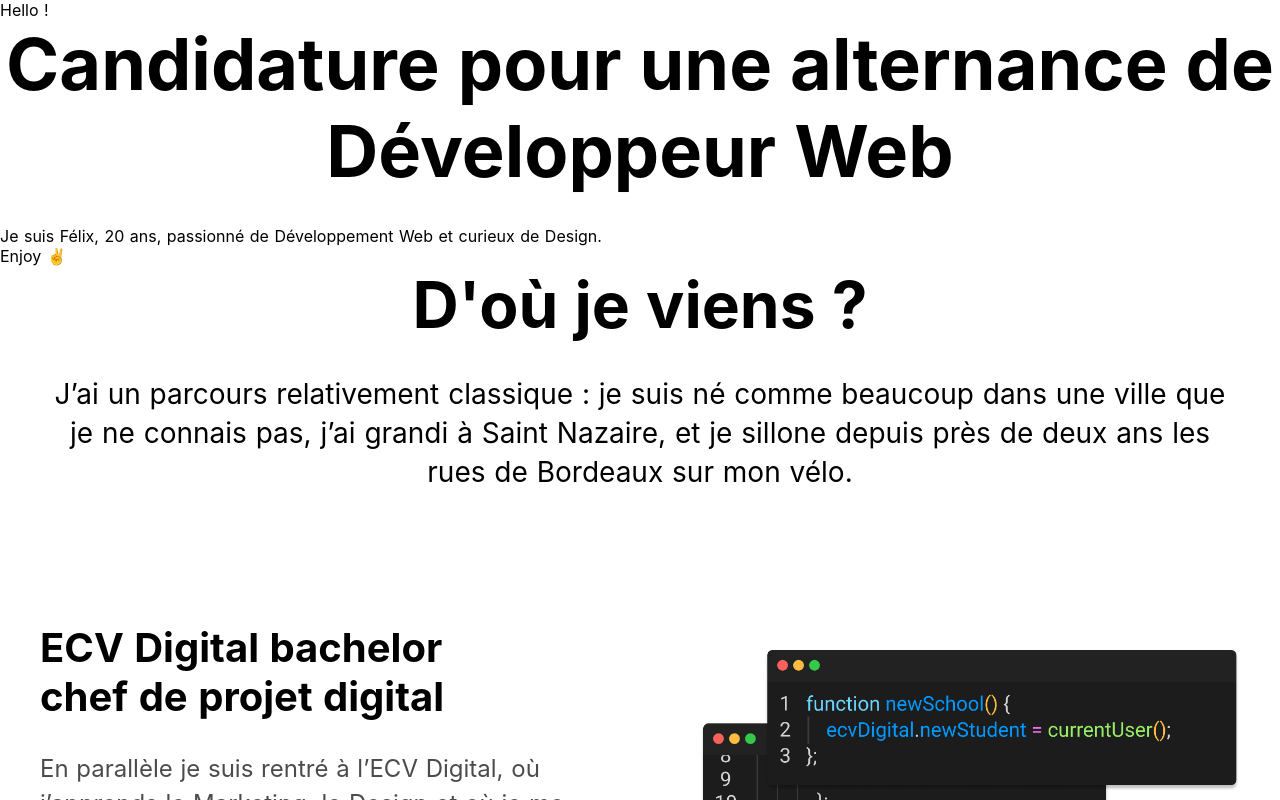
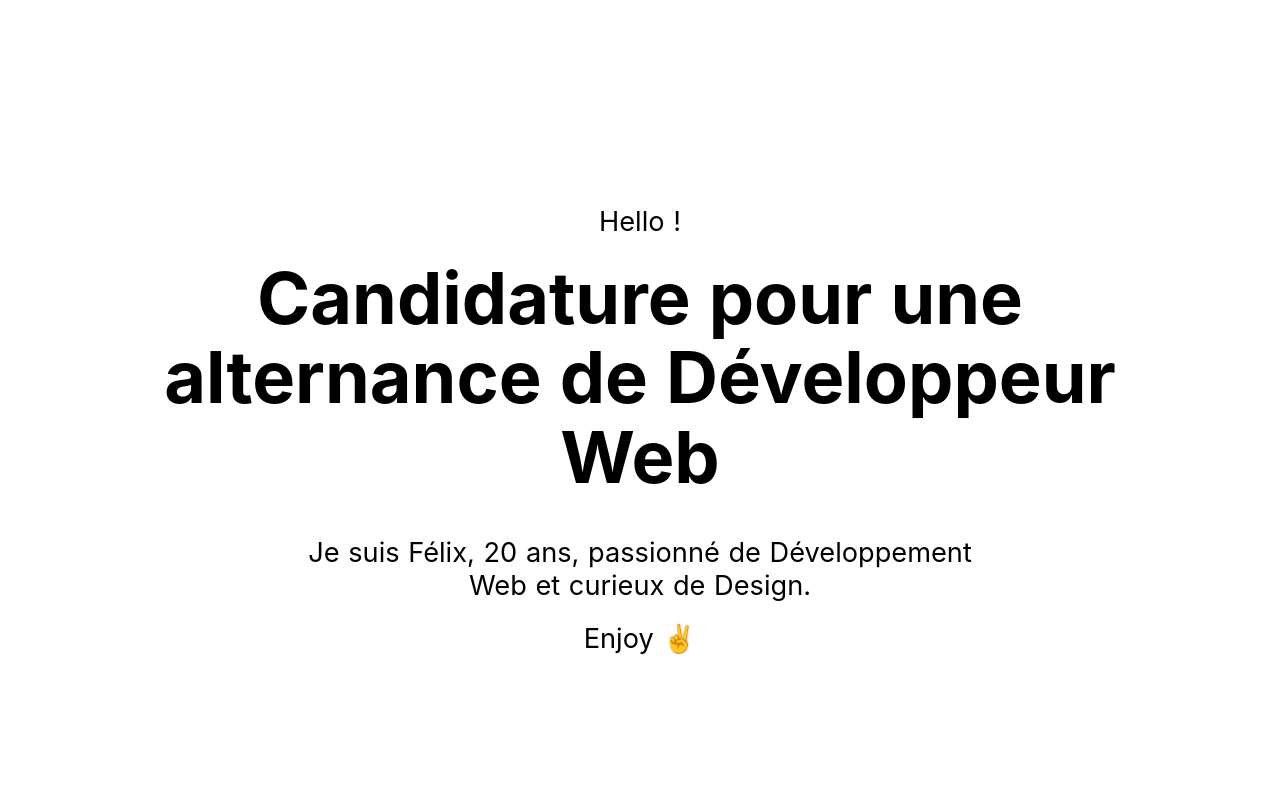
Before and after one commit to fefzdev/nuxt-personal-website, a Nuxt app: page / in a window 1280 px wide. Shown: the top 800 px of the page. Built offline with nearby package versions, Linux system fonts and the light colour scheme.

Commit message:
Review hero component

```diff
--- a/components/Sections/Hero.vue
+++ b/components/Sections/Hero.vue
@@ -1,16 +1,16 @@
 <template>
   <section class="hero">
     <div class="inner--hero">
-      <p>
+      <p lang="en">
         {{ $t('heroSection.hello') }}
       </p>
-      <h1 class="hero__title">
+      <h1 class="title">
         {{ $t('heroSection.title') }}
       </h1>
-      <p class="hero__desc">
+      <p class="desc">
         {{ $t('heroSection.description') }}
       </p>
-      <p>
+      <p lang="en">
         {{ $t('heroSection.intro') }}
       </p>
     </div>
@@ -24,4 +24,46 @@ export default {
 </script>
 
 <style lang="scss" scoped>
+.hero {
+  position: relative;
+  display: flex;
+  width: 100%;
+  height: 100vh;
+  min-height: 600px;
+  padding-top: 80px;
+
+  @media only screen and (min-width: 1px) and (max-width: 900px) {
+    padding-top: 50px;
+  }
+
+  .inner--hero {
+    max-width: 100vw;
+    width: 100%;
+    text-align: center;
+    position: relative;
+    margin: auto;
+
+    > * {
+      margin: 0 auto;
+    }
+
+    p {
+      font-size: 1.7em;
+      max-width: 700px;
+      width: 90%;
+      margin-bottom: 20px;
+
+      @media only screen and (min-width: 1px) and (max-width: 900px) {
+        font-size: 1.375em;
+      }
+    }
+
+    .title {
+      line-height: 1.1em;
+      margin-bottom: 40px;
+      max-width: 1000px;
+      width: 90%;
+    }
+  }
+}
 </style>
```
